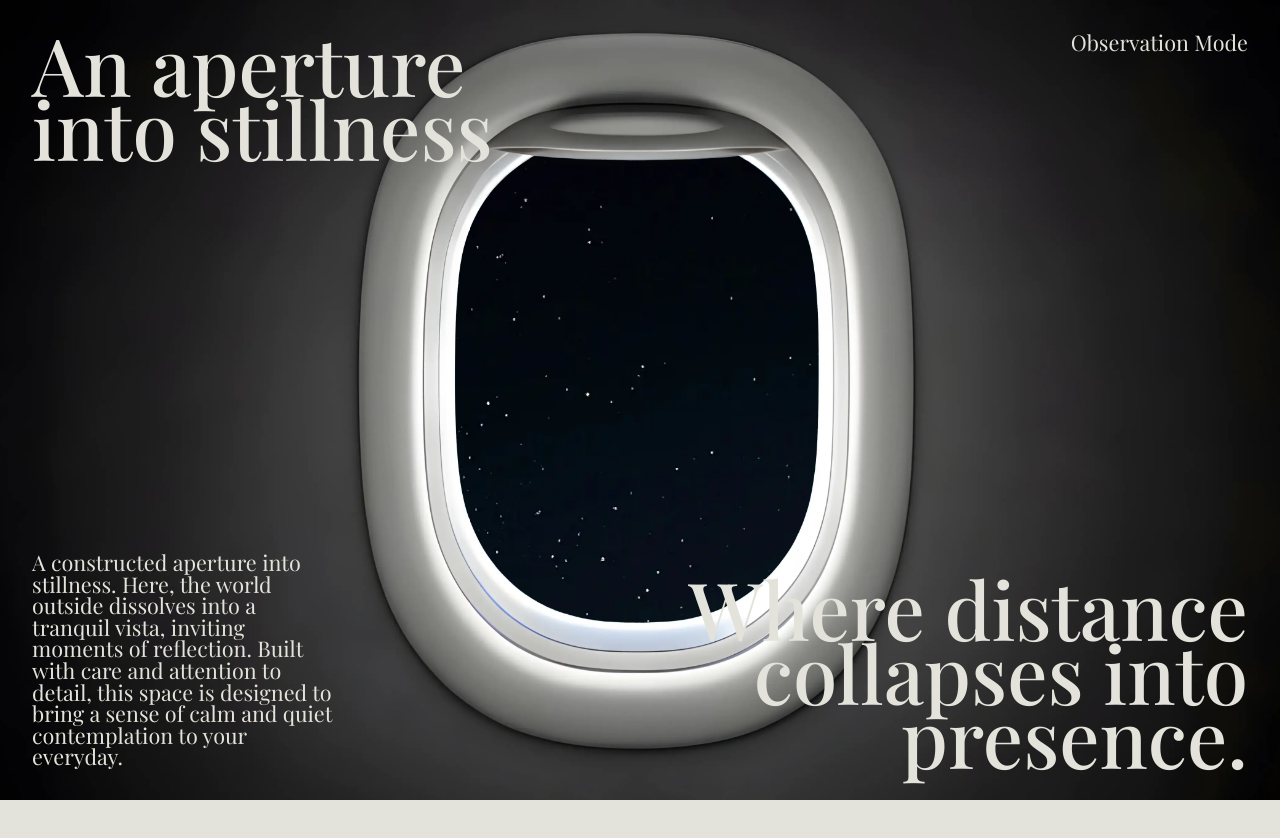
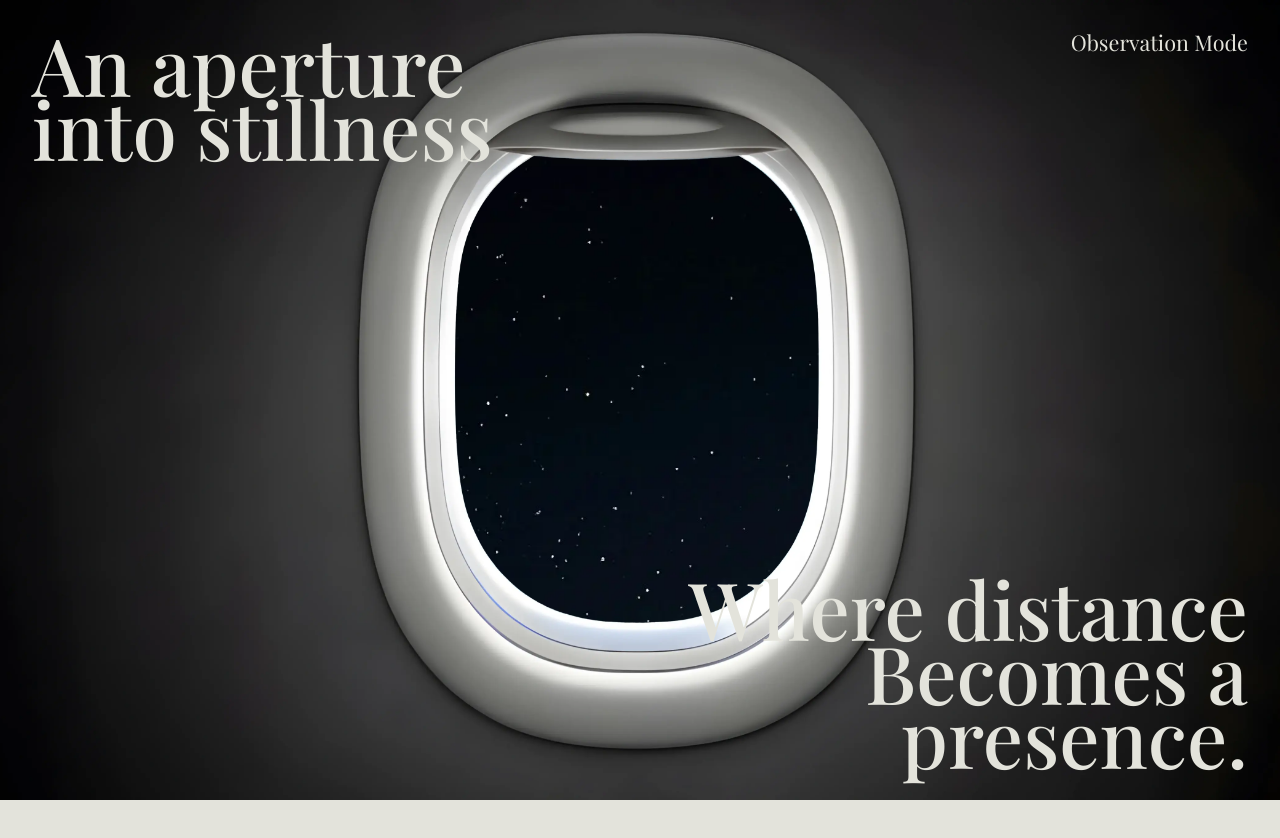
Before and after one commit to spookybytesyou/macenza, a Next.js app: page / in a window 1280 px wide. Shown: the top 838 px of the page. Built offline with nearby package versions, Linux system fonts and the light colour scheme; a web font is replaced by a local one.

Commit message:
Minor text adjustments

```diff
--- a/app/page.tsx
+++ b/app/page.tsx
@@ -109,19 +109,13 @@ export default function Home() {
               An aperture <br />
               into stillness
             </h1>
-            <p>
-              A constructed aperture into stillness. Here, the world outside
-              dissolves into a tranquil vista, inviting moments of reflection.
-              Built with care and attention to detail, this space is designed to
-              bring a sense of calm and quiet contemplation to your everyday.
-            </p>
           </div>
 
           <div className="col">
             <p>Observation Mode</p>
             <h1>
               Where distance <br />
-              collapses into presence.
+              Becomes a presence.
             </h1>
           </div>
         </div>
```
